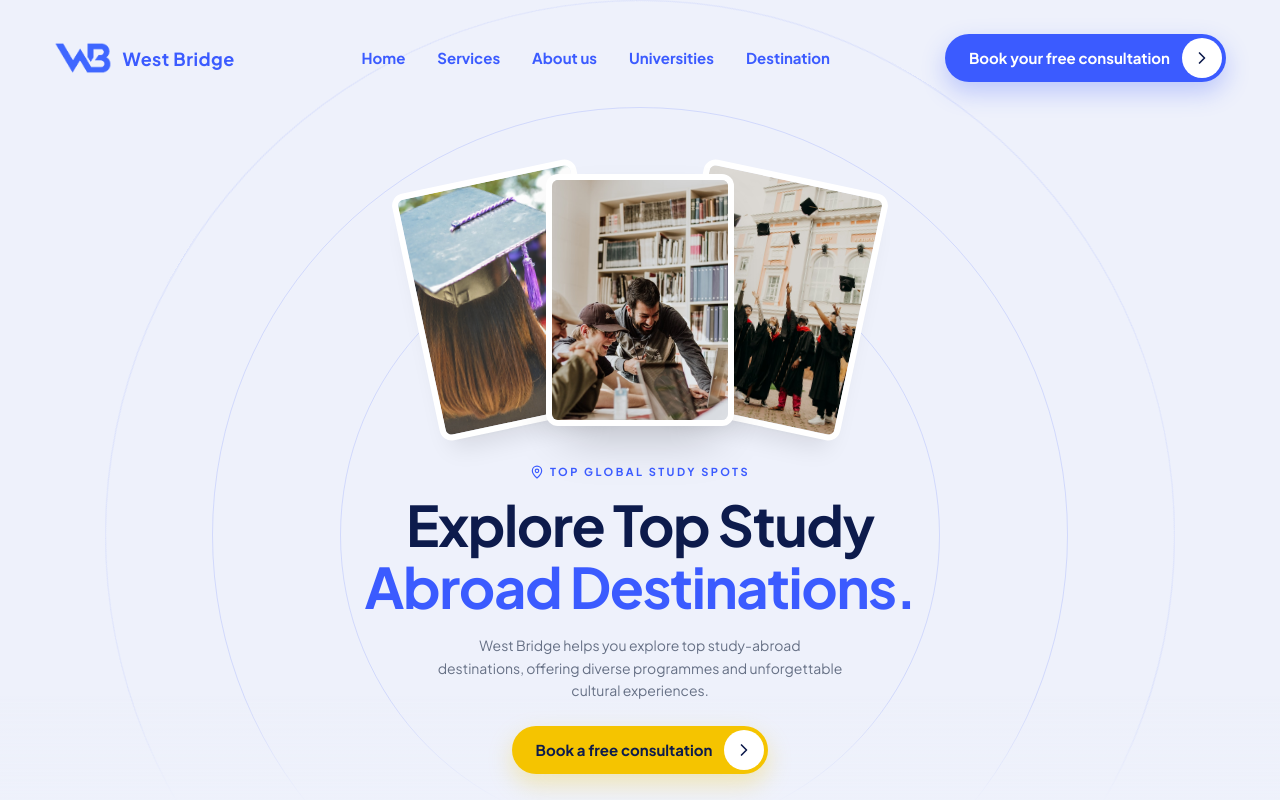
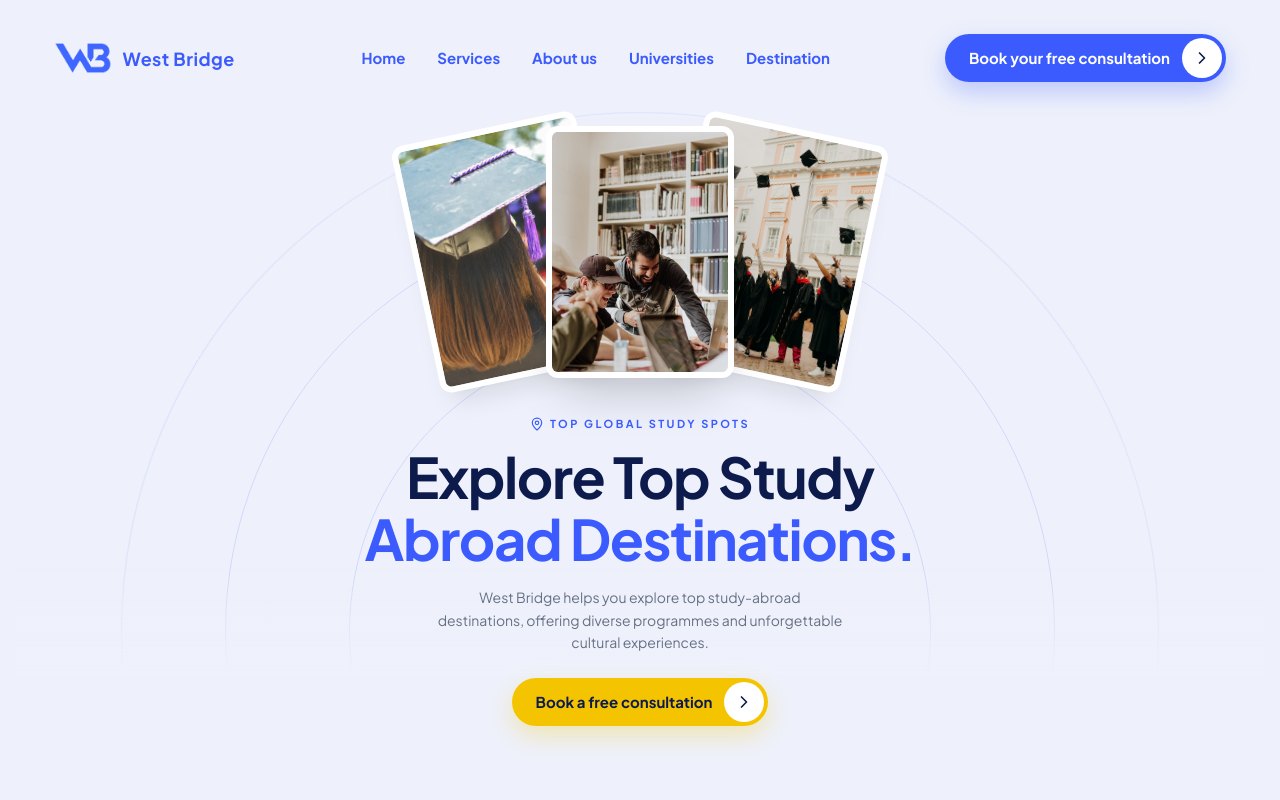
Before and after one commit to mursalin2250/west-bridge, a React (Vite) app: page / in a window 1280 px wide. Shown: the top 800 px of the page. Built offline with nearby package versions, Linux system fonts and the light colour scheme.

Commit message:
simple fix

```diff
--- a/src/components/HomePage.jsx
+++ b/src/components/HomePage.jsx
@@ -94,13 +94,18 @@ export function HomePage() {
 
   return (
     <main>
-      {/* HERO — large orbits, 100px top gap, bottom fade */}
+      {/* HERO — circles + content both start below fixed navbar */}
       <section
         id="top"
-        className="relative min-h-[560px] overflow-x-clip overflow-y-hidden px-4 pb-20 pt-36 scroll-mt-32 md:min-h-[680px] md:pt-40"
+        className="relative min-h-[560px] overflow-x-clip overflow-y-hidden px-4 pb-20 scroll-mt-32 md:min-h-[680px]"
       >
-        {/* Full-bleed orbit stage — grows in on load */}
-        <div className="pointer-events-none absolute inset-x-6 top-0 bottom-0 overflow-hidden sm:inset-x-10 md:inset-x-[105px]">
+        {/* Matches fixed navbar height (mobile + desktop) */}
+        <div className="h-[5.75rem] sm:h-[6.5rem] md:h-[7rem]" aria-hidden="true" />
+
+        {/* Shared stage: orbits are positioned from HERE, not section top */}
+        <div className="relative">
+          <div className="pointer-events-none absolute inset-x-0 top-0 bottom-0 overflow-hidden">
+            <div className="absolute inset-x-6 top-0 bottom-0 sm:inset-x-10 md:inset-x-[105px]">
               <div
                 className={`absolute left-1/2 top-0 aspect-square w-full max-w-none -translate-x-1/2 transition-all duration-[1200ms] ease-out ${
                   fanned ? "scale-100 opacity-100" : "scale-[0.35] opacity-40"
@@ -111,7 +116,7 @@ export function HomePage() {
                 <div className="orbit orbit-animate absolute inset-0 opacity-70" />
               </div>
             </div>
-        {/* Fade bottom of circles into page background */}
+          </div>
           <div
             className="pointer-events-none absolute inset-x-0 bottom-0 z-[1] h-40"
             style={{
@@ -181,6 +186,7 @@ export function HomePage() {
               <GoldCta to="#book">
                 Book a free consultation
               </GoldCta>
+            </div>
           </div>
         </div>
         </div>
```
Lines whose indentation alone changed are shown as unchanged.
